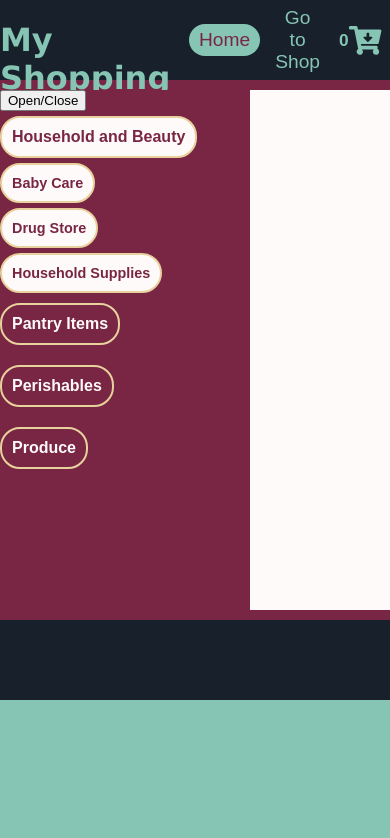
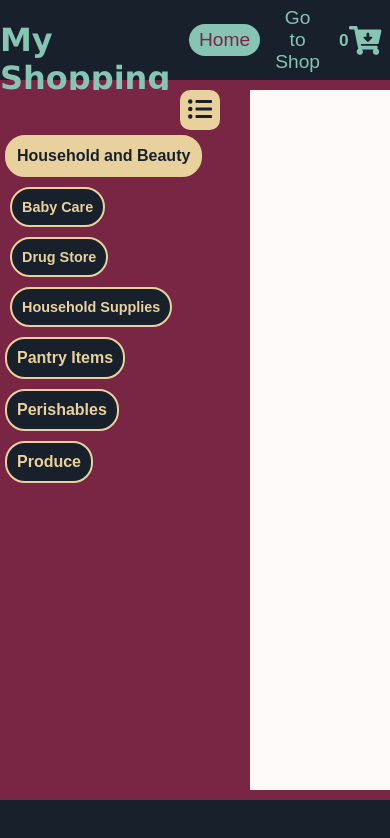
Before and after one commit to JPMCrain/my_shopping_app, a React (Create React App) app in the folder my_shopping_app/: page /shop in a window 390 px wide. Both pictures are taken after a click on the button "Household and Beauty". Shown: the top 838 px of the page. Built offline with nearby package versions, Linux system fonts and the light colour scheme.

Commit message:
Catogory list bugs fixed Catogory list responsive complete

```diff
--- a/my_shopping_app/src/App.js
+++ b/my_shopping_app/src/App.js
@@ -19,6 +19,7 @@ class App extends Component {
 			currentItems: [],
 			catogoryLists: jsonData,
 			openIndex: null,
+			openSubIndex: null,
 			linkName : 'home',
 			itemList: [],
 			homeSliderList: [],
@@ -149,6 +150,7 @@ resize() {
 		const filteredCategory = this.filterCategoryItems(selectedCategory, filters);
 		this.setState({ selectedCategory,
 										filteredCategory,
+										openSubIndex: index,
 										currentItems: filteredCategory.items  });
 	}
 
@@ -257,7 +259,8 @@ resize() {
 		filteredCategory,
 		filters,
 		catogoryLists,
-		openIndex
+		openIndex,
+		openSubIndex
 	} = this.state;
 		if(this.state.loading) {
 			return 'Loading...'
@@ -287,6 +290,7 @@ resize() {
 						catogoryLists={catogoryLists}
 						filters={filters}
 						openIndex={openIndex}
+						openSubIndex={openSubIndex}
 						index={this.props.index}
 						item={this.props.item}
 						onFilterChange={this.onFilterChange.bind(this)}
--- a/my_shopping_app/src/components/AddShopListCards/AddShopListCards.jsx
+++ b/my_shopping_app/src/components/AddShopListCards/AddShopListCards.jsx
@@ -37,7 +37,7 @@ class AddShopListCards extends Component {
 	}
 
 	render() {
-		const { category, filters } = this.props;
+		const { category, filters, isButtonNeeded } = this.props;
 		let showStyle = {
 			display: 'flex'
 		}
@@ -49,7 +49,7 @@ class AddShopListCards extends Component {
 		const showOrHideItems = !filters.isCatogoryListOpen ? showStyle : hideStyle
 
 		return (
-			<div style={showOrHideItems}>
+			<div style={isButtonNeeded ? showOrHideItems : showStyle}>
 				{
 					category && category.items &&
 					<div className={styles.Wrapper}>
--- a/my_shopping_app/src/components/CatogoryList/CatogoryList.jsx
+++ b/my_shopping_app/src/components/CatogoryList/CatogoryList.jsx
@@ -1,5 +1,9 @@
 import React, { Component } from 'react';
 import styles from './index.module.css';
+
+import { FontAwesomeIcon } from '@fortawesome/react-fontawesome';
+import { faListUl } from '@fortawesome/free-solid-svg-icons';
+
 
 class CatogoryList extends Component {
 	onClickFilter(filterKey, index) {
@@ -10,7 +14,7 @@ class CatogoryList extends Component {
 	}
 
 	render() {
-		const { catogoryLists, filters, openIndex, isButtonNeeded } = this.props;
+		const { catogoryLists, filters, openIndex, isButtonNeeded, openSubIndex } = this.props;
 		const buttonHidden = {
 			display: 'none',
 		}
@@ -26,17 +30,23 @@ class CatogoryList extends Component {
 
 		let buttonStyle = !isButtonNeeded ? buttonHidden : showButton;
 		let catogoryListStyle = !filters.isCatogoryListOpen ? catogoryHidden : showCatogory;
+		let buttonColorStyle = !filters.isCatogoryListOpen ? styles.openCatogories : styles.closedCatogories;
 
 		return (
 			<div>
+				<div className={styles.Wrapper}>
 					<button
 						style={buttonStyle}
 						onClick={() => {
 							this.onClickFilter('isCatogoryListOpen', undefined)
 							this.props.openCatogoryList()
 						}}
-					className={styles.OpenCatogories}>Open/Close</button>
-				<div className={styles.listWrapper} style={catogoryListStyle}>
+						className={buttonColorStyle}>
+						<FontAwesomeIcon icon={faListUl} />
+					</button>
+				</div>
+
+				<div className={styles.listWrapper} style={!isButtonNeeded ? showCatogory : catogoryListStyle}>
 					{
 						catogoryLists.map((catogory, catogoryIndex) => {
 							const catlistItemStyle = openIndex === catogoryIndex ? styles.catlistItemActive : styles.catlistItem
@@ -55,18 +65,17 @@ class CatogoryList extends Component {
 										<div>
 											{
 												catogory.subcategories.map((item, index) => {
-
+													const sublistItemStyle = openSubIndex === index ? styles.sublistItemActive : styles.sublistItem
 													return (
-														<div>
+														<div key={index}>
 															<button
-																className={styles.sublistItem}
+																className={sublistItemStyle}
 																key={index}
 																onClick={(e) => {
 																	if (filters.isItemViewPannelOpen) {
 																		this.onClickFilter('isItemViewPannelOpen', undefined)
 																		this.props.onCategorytItemClick(catogoryIndex, index)
 																	} else {
-
 																		this.onClickFilter('isCatogoryListOpen', undefined)
 																		this.props.onCategorytItemClick(catogoryIndex, index)
 																	}
--- a/my_shopping_app/src/components/CatogoryList/index.module.css
+++ b/my_shopping_app/src/components/CatogoryList/index.module.css
@@ -1,8 +1,15 @@
+.Wrapper {
+	display: flex;
+	justify-content: flex-end;
+}
+
 .listWrapper {
 	display: flex;
 	flex-direction: column;
 	width: 250px;
 	color: #e8d19d;
+	height: 700px;
+	background-color:#782644;
 }
 
 .catlistItem {
@@ -13,49 +20,88 @@
 	outline: none;
 	border-radius: 20px;
 	padding: 10px;
-	margin-top: 10px;
-	margin-bottom: 10px;
+	margin: 5px;
 	border: 2px solid #e8d19d;
-	background-color:#782644;
-	color:  snow;
+	color: #e8d19d;
+	background-color: #18202c;
 }
 
 .catlistItem:hover {
-	color: #86c4b3;
+	color: #18202c;
+	background-color: #e8d19d;
 }
 
 .catlistItemActive {
 	outline: none;
 	font-weight: 700;
-	margin-top: 5px;
+	margin: 5px;
 	font-size: 1em;
 	border: none;
 	border-radius: 20px;
 	padding: 10px;
 	border: 2px solid #e8d19d;
-	background-color:snow;
-	color:  #782644;
+	background-color: #e8d19d;
+	color:  #18202c;
 }
 
 .sublistItem {
 	border: none;
 	outline: none;
-	margin-top: 5px;
+	margin: 5px;
+	margin-left: 10px;
 	font-weight: 700;
 	font-size: 0.9em;
 	border: 2px solid #e8d19d;
 	border-radius: 20px;
 	padding: 10px;
-	background-color: snow;
-	color: #782644;
+	color: #e8d19d;
+	background-color: #18202c;
+}
+
+.sublistItemActive {
+	border: none;
+	outline: none;
+	margin: 5px;
+	margin-left: 15px;
+	font-weight: 700;
+	font-size: 0.9em;
+	border: 2px solid #e8d19d;
+	border-radius: 20px;
+	padding: 10px;
+	color: #18202c;
+	background-color: #e8d19d;
 }
 
 .sublistItem:hover  {
 	border: 2px solid #e8d19d;
 	border-radius: 20px;
 	padding: 10px;
-	background-color:#782644;
-	color:  snow;
+	color: #18202c;
+	background-color: #e8d19d;
+}
+
+.openCatogories {
+	margin-right: 30px;
+	width: 40px;
+	height: 40px;
+	font-size: 1.5em;
+	border: 2px solid #e8d19d;
+	border-radius: 10px;
+	float: right;
+	color: #e8d19d;
+	background-color: #18202c;
+}
+
+.closedCatogories {
+	margin-right: 30px;
+	width: 40px;
+	height: 40px;
+	font-size: 1.5em;
+	border: 2px solid #e8d19d;
+	border-radius: 10px;
+	float: right;
+	color: #18202c;
+	background-color: #e8d19d;
 }
 
 /* Portrait */
@@ -71,8 +117,7 @@
 		.catlistItem {
 			font-size: 0.8em;
 			border-radius: 20px;
-			margin-top: 0;
-			margin-bottom: 10px;
+			margin: 10px;
 		}
 
 
@@ -81,12 +126,13 @@
 			border-radius: 20px;
 			margin-top: 0;
 			margin-bottom: 10px;
+			margin: 10px;
 		}
 
 		.sublistItem {
-			font-size: 0.6em;
+			font-size: 0.7em;
 			border-radius: 20px;
-			margin-top: 0;
-			margin-bottom: 10px;
+			margin: 5px;
+			margin-left: 30px;
 		}
 	}
--- a/my_shopping_app/src/components/ShopListHeader/ShopListHeader.jsx
+++ b/my_shopping_app/src/components/ShopListHeader/ShopListHeader.jsx
@@ -22,7 +22,7 @@ class SortButtonsTab extends Component {
 	}
 
 	render() {
-		const { title, filters } = this.props;
+		const { title, filters, isButtonNeeded } = this.props;
 		let showStyle = {
 			display: 'flex'
 		}
@@ -34,7 +34,7 @@ class SortButtonsTab extends Component {
 		const showOrHideItems = !filters.isCatogoryListOpen ? showStyle : hideStyle
 		return (
 
-			<div style={showOrHideItems}>
+			<div style={isButtonNeeded ? showOrHideItems : showStyle}>
 				{title &&
 					<div className={styles.cardsTopBar} >
 						<h4>{title}</h4>
--- a/my_shopping_app/src/pages/ShopPage/ShopPage.jsx
+++ b/my_shopping_app/src/pages/ShopPage/ShopPage.jsx
@@ -11,14 +11,16 @@ import ShopListHeader from '../../components/ShopListHeader/ShopListHeader';
 class ShopPage extends Component {
 	render() {
 
-		const { filteredCategory, filters, catogoryLists, openIndex, openCatogoryList } = this.props;
+		const { filteredCategory, filters, catogoryLists, openIndex, openSubIndex, openCatogoryList } = this.props;
 
 		const openCatogoryListSyle = {
 			height: '100%'
 		};
 
 		const closeCatogoryListSyle = {
-			height: '20px'
+			height: '50px',
+			display: 'flex',
+			justifyContent: 'flex-end',
 		};
 
 		let listWrapperStyle = filters.isCatogoryListOpen ? openCatogoryListSyle : closeCatogoryListSyle;
@@ -36,6 +38,7 @@ class ShopPage extends Component {
 							filters={filters}
 							catogoryLists={catogoryLists}
 							openIndex={openIndex}
+							openSubIndex={openSubIndex}
 							onFilterChange={this.props.onFilterChange}
 							onCatogoryClick={this.props.onCatogoryClick}
 							onCategorytItemClick={this.props.onCategorytItemClick}
```
Lines whose indentation alone changed are shown as unchanged.
